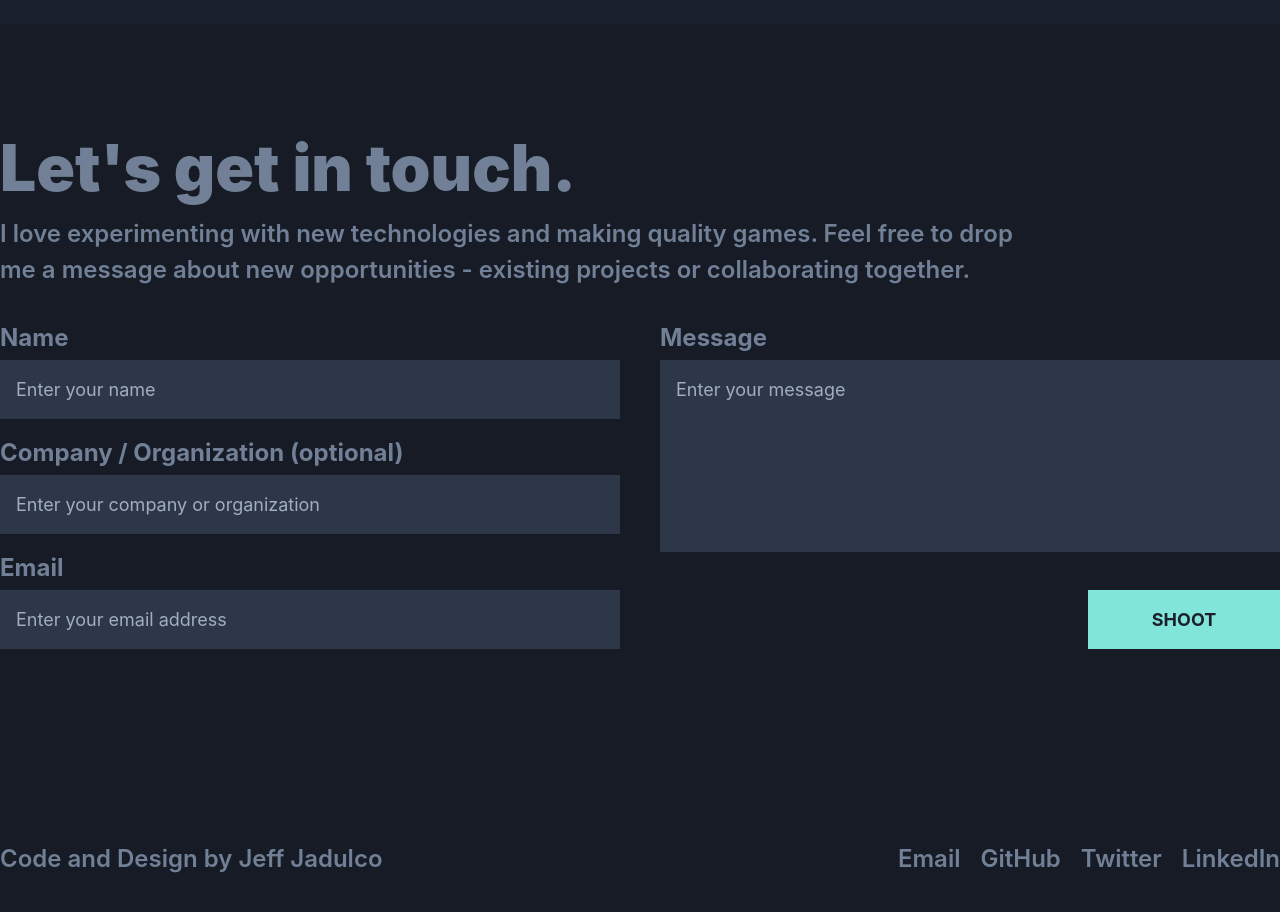
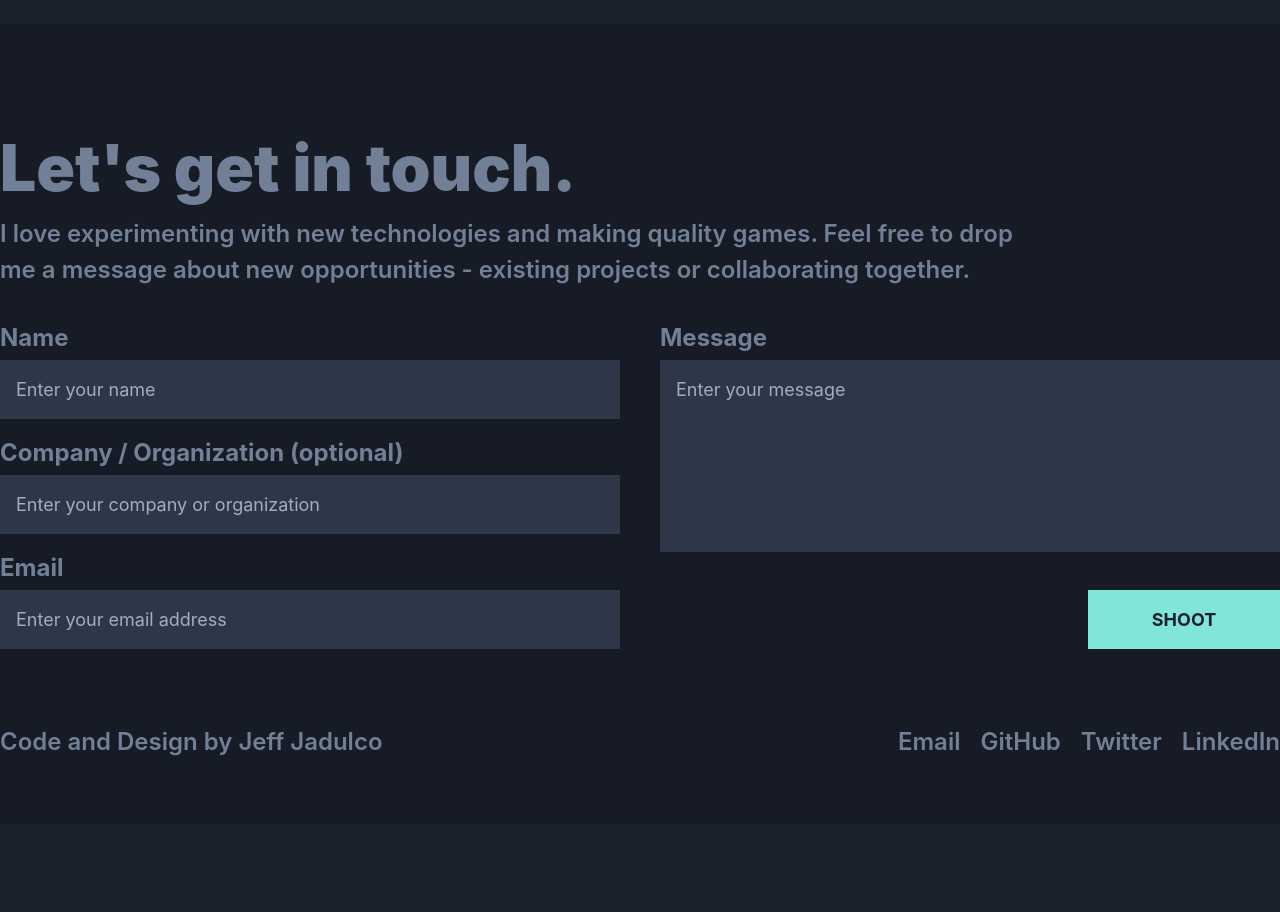
Before and after one commit to jeffjadulco/gamedev.jeffjadulco.com, a Next.js app: page / in a window 1280 px wide. Shown: the part 2140-3052 px from the top of the page. After the commit the page ends 2964 px from the top, so only its background shows below. Built offline with nearby package versions, Linux system fonts and the light colour scheme; grey boxes are pictures that could not be loaded; a web font is replaced by a local one.

Commit message:
:art: Improve footer component structure

```diff
--- a/components/contact.js
+++ /dev/null
@@ -1,76 +0,0 @@
-export const ContactForm = () => {
-  return (
-    <>
-      <h1 id="contact" className="text-6xl font-black">
-        Let's get in touch.
-      </h1>
-      <p className="max-w-screen-lg text-2xl font-semibold">
-        I love experimenting with new technologies and making quality games.
-        Feel free to drop me a message about new opportunities - existing
-        projects or collaborating together.
-      </p>
-      <form className="grid grid-cols-2 col-gap-10 mt-8 text-2xl font-bold">
-        <div className="space-y-4">
-          <div className="group">
-            <label className="group-hover:text-teal-300" htmlFor="name">
-              Name
-            </label>
-            <input
-              className="block mt-1 p-4 w-full bg-gray-800 text-lg"
-              id="name"
-              name="name"
-              placeholder="Enter your name"
-              type="text"
-            />
-          </div>
-          <div className="group">
-            <label className="group-hover:text-teal-300" htmlFor="company">
-              Company / Organization (optional)
-            </label>
-            <input
-              className="block mt-1 p-4 w-full bg-gray-800 text-lg"
-              id="company"
-              name="company"
-              placeholder="Enter your company or organization"
-              type="text"
-            />
-          </div>
-          <div className="group">
-            <label className="group-hover:text-teal-300" htmlFor="email">
-              Email
-            </label>
-            <input
-              className="block mt-1 p-4 w-full bg-gray-800 text-lg"
-              id="email"
-              name="email"
-              placeholder="Enter your email address"
-              type="email"
-            />
-          </div>
-        </div>
-        <div className="flex flex-col justify-between">
-          <div className="group flex-auto">
-            <label className="group-hover:text-teal-300" htmlFor="message">
-              Message
-            </label>
-            <textarea
-              className="block mt-1 p-4 w-full h-48 resize-none bg-gray-800 text-lg"
-              id="message"
-              name="message"
-              placeholder="Enter your message"
-              type="text"
-            />
-          </div>
-          <div className="flex justify-end">
-            <button
-              type="submit"
-              className="w-48 px-8 py-4 bg-teal-300 font-bold text-gray-900 text-lg"
-            >
-              SHOOT
-            </button>
-          </div>
-        </div>
-      </form>
-    </>
-  );
-};
--- /dev/null
+++ b/components/contactFooter.js
@@ -0,0 +1,90 @@
+import { Footer } from "./footer";
+
+export const ContactFooter = () => {
+  const handleSubmit = (e) => {
+    e.preventDefault();
+  };
+
+  return (
+    <div className="relative h-screen pt-24 pb-16 bg-gray-950">
+      <div className="container m-auto h-full flex flex-col justify-between">
+        <div className="h-60">
+          <h1 id="contact" className="text-6xl font-black">
+            Let's get in touch.
+          </h1>
+          <p className="max-w-screen-lg text-2xl font-semibold">
+            I love experimenting with new technologies and making quality games.
+            Feel free to drop me a message about new opportunities - existing
+            projects or collaborating together.
+          </p>
+          <form
+            onSubmit={handleSubmit}
+            className="grid grid-cols-2 col-gap-10 mt-8 text-2xl font-bold"
+          >
+            <div className="space-y-4">
+              <div className="group">
+                <label className="group-hover:text-teal-300" htmlFor="name">
+                  Name
+                </label>
+                <input
+                  className="block mt-1 p-4 w-full bg-gray-800 text-lg"
+                  id="name"
+                  name="name"
+                  placeholder="Enter your name"
+                  type="text"
+                />
+              </div>
+              <div className="group">
+                <label className="group-hover:text-teal-300" htmlFor="company">
+                  Company / Organization (optional)
+                </label>
+                <input
+                  className="block mt-1 p-4 w-full bg-gray-800 text-lg"
+                  id="company"
+                  name="company"
+                  placeholder="Enter your company or organization"
+                  type="text"
+                />
+              </div>
+              <div className="group">
+                <label className="group-hover:text-teal-300" htmlFor="email">
+                  Email
+                </label>
+                <input
+                  className="block mt-1 p-4 w-full bg-gray-800 text-lg"
+                  id="email"
+                  name="email"
+                  placeholder="Enter your email address"
+                  type="email"
+                />
+              </div>
+            </div>
+            <div className="flex flex-col justify-between">
+              <div className="group flex-auto">
+                <label className="group-hover:text-teal-300" htmlFor="message">
+                  Message
+                </label>
+                <textarea
+                  className="block mt-1 p-4 w-full h-48 resize-none bg-gray-800 text-lg"
+                  id="message"
+                  name="message"
+                  placeholder="Enter your message"
+                  type="text"
+                />
+              </div>
+              <div className="flex justify-end">
+                <button
+                  type="submit"
+                  className="w-48 px-8 py-4 bg-teal-300 font-bold text-gray-900 text-lg"
+                >
+                  SHOOT
+                </button>
+              </div>
+            </div>
+          </form>
+        </div>
+        <Footer bShowContactButton={false} />
+      </div>
+    </div>
+  );
+};
--- a/components/footer.js
+++ b/components/footer.js
@@ -13,12 +13,9 @@ const FooterLink = ({ children, href }) => {
   );
 };
 
-export const Footer = ({ Widget, bShowContactButton = true }) => {
+export const Footer = ({ bShowContactButton = true }) => {
   return (
-    <div className="relative h-60 pt-24 pb-16 bg-gray-950">
-      <div className="container m-auto h-full">
-        {Widget && <Widget />}
-        <div className="mt-48 flex flex-col-reverse lg:flex-row items-center lg:justify-between font-semibold text-2xl">
+    <div className="flex flex-col-reverse lg:flex-row items-center lg:justify-between font-semibold text-2xl">
       <span>
         Code and Design by{" "}
         <FooterLink href="https://jeffjadulco.com">Jeff Jadulco</FooterLink>
@@ -30,18 +27,12 @@ export const Footer = ({ Widget, bShowContactButton = true }) => {
           </Link>
         )}
         <FooterLink href="mailto:hey@jeffjadulco.com">Email</FooterLink>
-            <FooterLink href="https://github.com/jeffjadulco">
-              GitHub
-            </FooterLink>
-            <FooterLink href="https://twitter.com/jeffjadulco">
-              Twitter
-            </FooterLink>
+        <FooterLink href="https://github.com/jeffjadulco">GitHub</FooterLink>
+        <FooterLink href="https://twitter.com/jeffjadulco">Twitter</FooterLink>
         <FooterLink href="https://www.linkedin.com/in/jeffjadulco/">
           LinkedIn
         </FooterLink>
       </div>
     </div>
-      </div>
-    </div>
   );
 };
--- a/components/layout.js
+++ b/components/layout.js
@@ -1,17 +1,14 @@
 import { Footer } from "./footer";
 import { Header } from "./header";
 
-export const Layout = ({ children, FooterComponent, bShowContactButton }) => {
+export const Layout = ({ children, FooterComponent }) => {
   return (
     <div>
       <div className="container m-auto">
         <Header />
         <main className="pb-32">{children}</main>
       </div>
-      <Footer
-        Widget={FooterComponent}
-        bShowContactButton={bShowContactButton}
-      />
+      <FooterComponent />
     </div>
   );
 };
--- a/components/next.js
+++ b/components/next.js
@@ -1,10 +1,12 @@
 import Link from "next/link";
 import { useNextProject } from "../hooks/useNextProject";
+import { Footer } from "./footer";
 
 export const Next = () => {
   const { nextProject: project } = useNextProject();
   return (
-    <div>
+    <div className="relative pt-24 pb-16 bg-gray-950">
+      <div className="container m-auto h-full flex flex-col justify-between space-y-40">
         <div className="flex justify-center items-center space-x-6">
           <Link href={`/project/${project.id}`}>
             <a className="h-64 w-120 overflow-hidden">
@@ -24,6 +26,8 @@ export const Next = () => {
             </a>
           </Link>
         </div>
+        <Footer />
+      </div>
     </div>
   );
 };
--- /dev/null
+++ b/components/previews/previewImage.js
@@ -0,0 +1,7 @@
+export const PreviewImage = ({ url, alt }) => {
+  return (
+    <div className="h-auto w-160">
+      <img className="h-90 w-full object-cover" src={url} alt={alt} />
+    </div>
+  );
+};
--- /dev/null
+++ b/components/previews/previewVideo.js
@@ -0,0 +1,19 @@
+import { default as YouTubePlayer } from "react-player/youtube";
+import { default as GifPlayer } from "react-player/file";
+
+export const PreviewVideo = ({ url }) => {
+  return (
+    <div className="w-160 h-90">
+      <YouTubePlayer
+        className="object-cover w-full h-full bg-transparent"
+        url={url}
+        width="100%"
+        height="100%"
+      />
+    </div>
+  );
+};
+
+export const PreviewGif = ({ url }) => {
+  return <GifPlayer url={url} />;
+};
--- a/package.json
+++ b/package.json
@@ -16,7 +16,8 @@
     "next": "9.5.2",
     "next-mdx-enhanced": "^4.0.0",
     "react": "16.13.1",
-    "react-dom": "16.13.1"
+    "react-dom": "16.13.1",
+    "react-player": "^2.6.1"
   },
   "devDependencies": {
     "postcss-flexbugs-fixes": "^4.2.1",
--- a/pages/index.js
+++ b/pages/index.js
@@ -2,14 +2,14 @@ import { Helmet } from "../components/helmet";
 import { Layout } from "../components/layout";
 import { FeaturedCard } from "../components/cards/featuredCard";
 import { ProjectCard } from "../components/cards/projectCard";
-import { ContactForm } from "../components/contact";
+import { ContactFooter } from "../components/contactFooter";
 import projects from "../data/projects";
 
 export default function Home() {
   return (
     <>
       <Helmet />
-      <Layout FooterComponent={ContactForm} bShowContactButton={false}>
+      <Layout FooterComponent={ContactFooter} bShowContactButton={false}>
         <h1 className="mb-24 text-5xl font-bold text-teal-300">
           I’m a game developer with 5+ years of experience, specializing in
           multiplayer and online services.
--- a/styles/index.css
+++ b/styles/index.css
@@ -4,6 +4,7 @@
 @tailwind components;
 
 :root {
+  cursor: default;
   scroll-behavior: smooth;
 }
 
--- a/tailwind.config.js
+++ b/tailwind.config.js
@@ -15,10 +15,12 @@ module.exports = {
       },
       height: {
         80: "20rem",
+        90: "22.5rem",
         featured: "32rem",
       },
       width: {
         120: "30rem",
+        160: "40rem",
       },
       letterSpacing: {
         wiiddee: ".25em",
```
Also changed, not shown: layouts/index.js (+16 -7 lines), 1 other file (tests, documents, lock files or other folders). Lines whose indentation alone changed are shown as unchanged.
